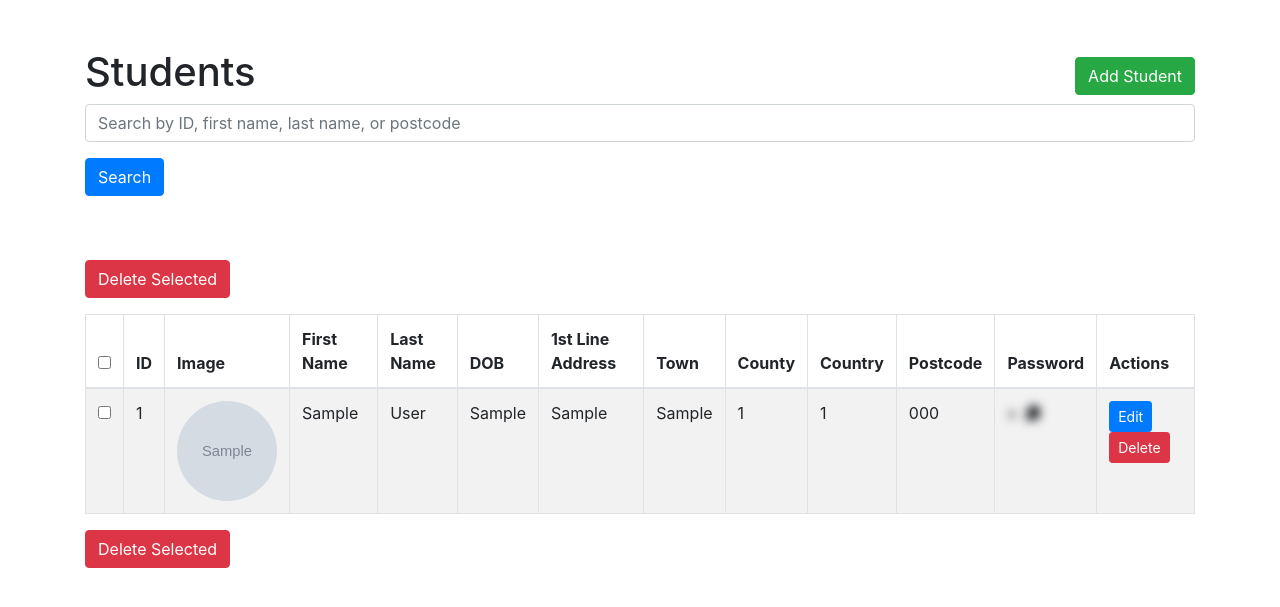
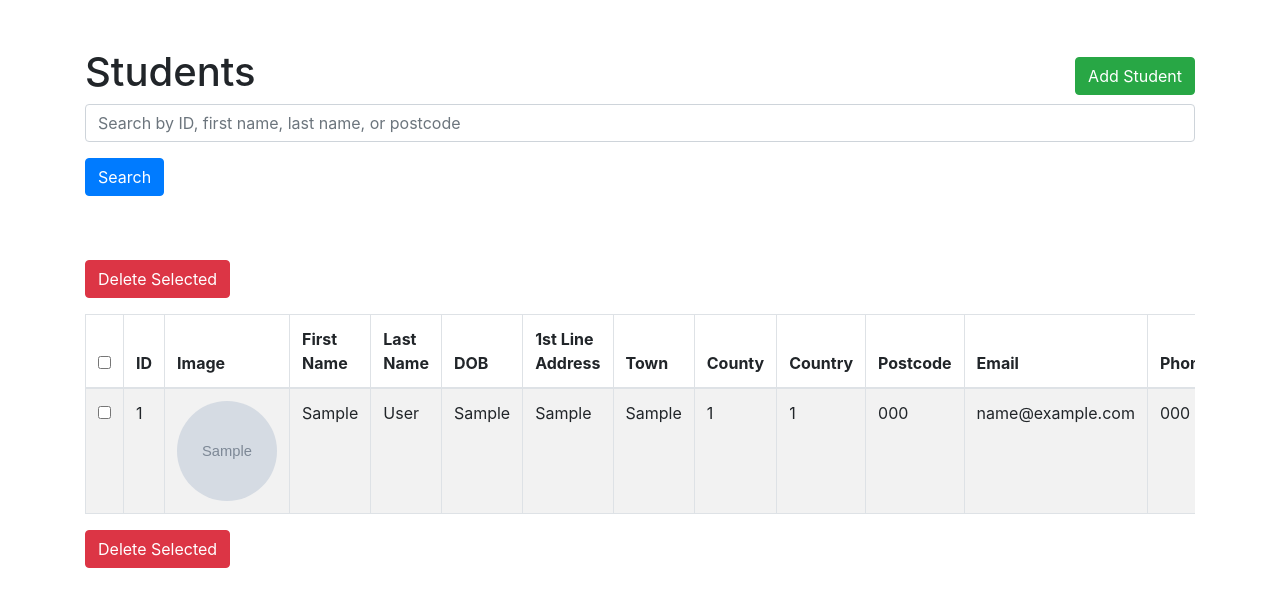
Before and after one commit to EuanAbM/STUDENT_CRM, a PHP site: page /_includes/students.php in a window 1280 px wide. Shown: the top 607 px of the page. Run offline with PHP 8.4, Linux system fonts and the light colour scheme; tables that the repository leaves empty or names only in its code hold one stand-in row (values such as "Sample post"); grey boxes marked "Sample" are stand-in pictures.

Commit message:
working flag
This is the working flag and table update to make it not fall of the screen.

```diff
--- a/_includes/seeding.php
+++ b/_includes/seeding.php
@@ -2,7 +2,7 @@
 require '../vendor/autoload.php';
 require 'dbconnect.inc';
 
-$faker = Faker\Factory::create();
+$faker = Faker\Factory::create('en_GB'); // Set Faker to generate data for Great Britain
 
 $recordCount = isset($_GET['records']) ? intval($_GET['records']) : 5;
 
@@ -17,8 +17,8 @@ for ($i = 0; $i < $recordCount; $i++) {
     $lastName = $faker->lastName;
     $house = $faker->buildingNumber;
     $town = $faker->city;
-    $county = $faker->state;
-    $country = $faker->country;
+    $county = $faker->county;
+    $country = 'Great Britain'; // Set the country directly
     $postcode = $faker->postcode;
 
     // Generate a fake profile image URL (using Unsplash random image)
--- a/_includes/students.php
+++ b/_includes/students.php
@@ -51,7 +51,6 @@
             max-height: 75vh;
             overflow-y: auto;
         }
-
     </style>
 </head>
 <body>
@@ -125,6 +124,8 @@ $result = mysqli_query($conn, $sql);
                         <th scope="col">County</th>
                         <th scope="col">Country</th>
                         <th scope="col">Postcode</th>
+                        <th scope="col">Email</th>
+                        <th scope="col">Phone</th>
                         <th scope="col">Password</th>
                         <th scope="col">Actions</th> <!-- New column for actions -->
                     </tr>
@@ -144,8 +145,16 @@ $result = mysqli_query($conn, $sql);
                         echo '<td>' . $row['house'] . '</td>';
                         echo '<td>' . $row['town'] . '</td>';
                         echo '<td>' . $row['county'] . '</td>';
-                        echo '<td>' . $row['country'] . ' <span class="flag-icon flag-icon-' . strtolower($row['country']) . '"></span></td>';
+                        echo '<td>' . $row['country'];
+                        if ($row['country'] == 'Great Britain') {
+                            echo ' <span class="flag-icon flag-icon-gb"></span>';
+                        } else {
+                            echo ' <span class="flag-icon flag-icon-' . strtolower($row['country']) . '"></span>';
+                        }
+                        echo '</td>';
                         echo '<td>' . $row['postcode'] . '</td>';
+                        echo '<td>' . $row['email'] . '</td>';
+                        echo '<td>' . $row['phone'] . '</td>';
                         echo '<td class="password">' . $row['password'] . '<i class="fas fa-copy copy-icon" data-password="' . $row['password'] . '"></i></td>';
                         echo '<td>';
                         echo '<a href="edit_student.php?id=' . $row['studentid'] . '" class="btn btn-primary btn-sm mr-2">Edit</a>'; // Edit button
```
Lines whose indentation alone changed are shown as unchanged.
